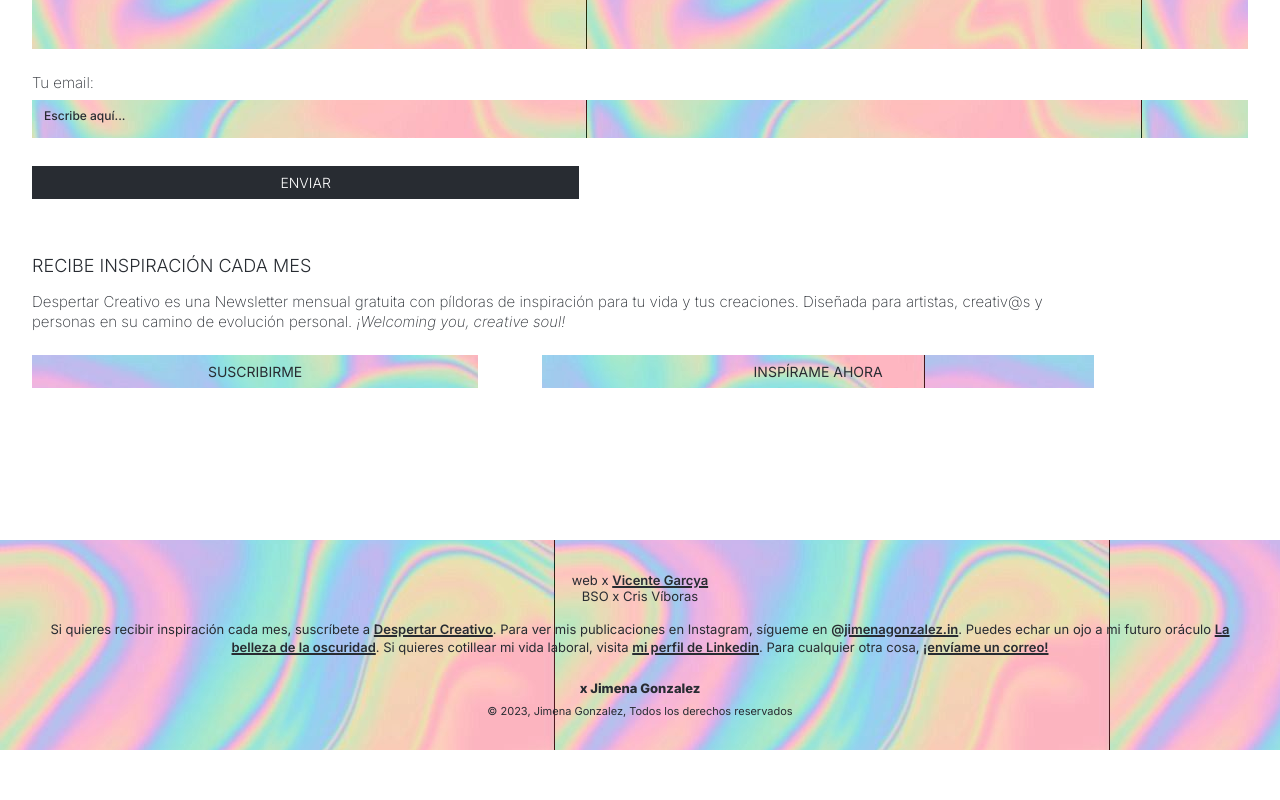
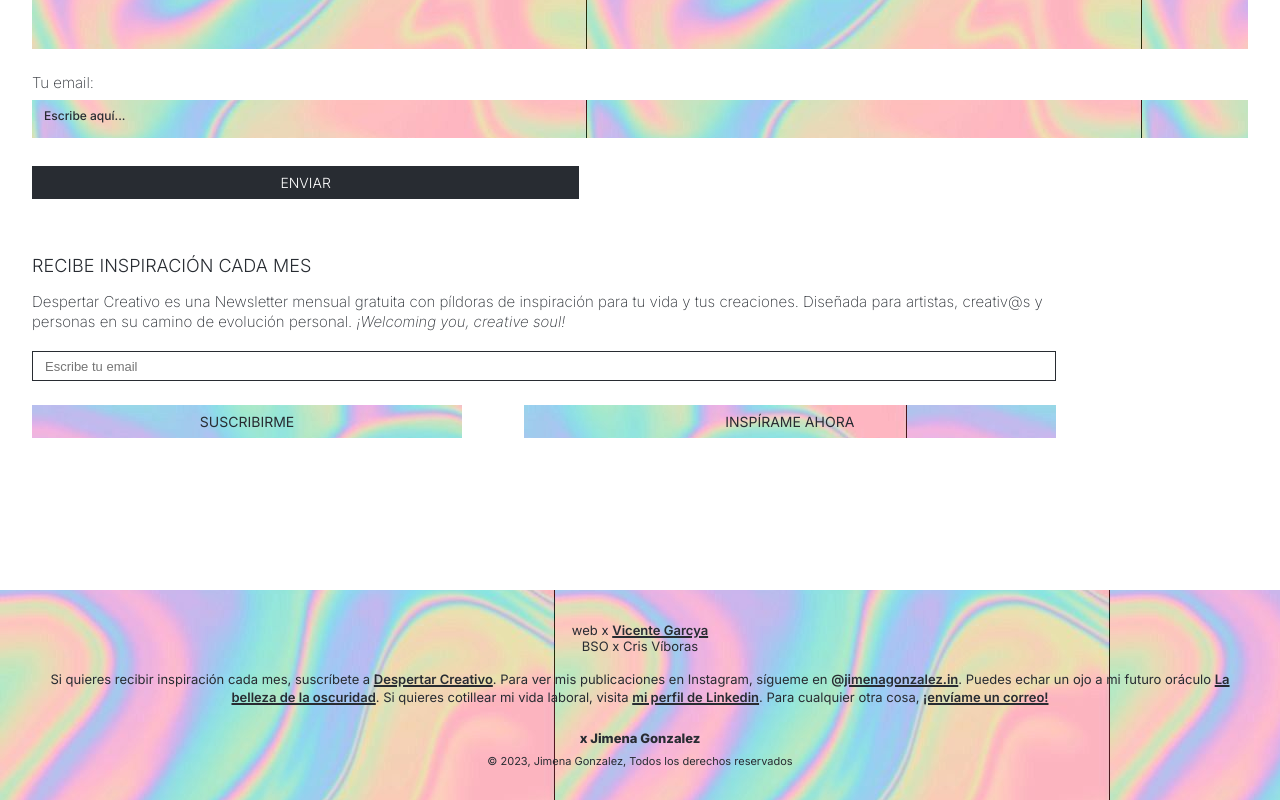
Before and after one commit to vicentegarcya/jimenagonzalez.in, a Next.js app: page / in a window 1280 px wide. Shown: the part 1124-1924 px from the top of the page. Before the commit the page ends 1874 px from the top, so only its background shows below. Built offline with nearby package versions, Linux system fonts and the light colour scheme.

Commit message:
finish all logic

```diff
--- a/components/layout.js
+++ b/components/layout.js
@@ -3,6 +3,7 @@ import Header from "./header";
 import Footer from "./footer";
 import styles from "./layout.module.css";
 import { useEffect, useState } from "react";
+import Toast from "./toast";
 
 export default function Layout({ children }) {
   const [page, setPage] = useState("");
--- /dev/null
+++ b/components/subscribe.js
@@ -0,0 +1,58 @@
+import { useState } from "react";
+import axios from "axios";
+import styles from "./subscribe.module.css";
+import Toast from "./toast";
+import Link from "next/link";
+
+function Subscribe({ pageWhereLoaded }) {
+  const [email, setEmail] = useState("");
+  const [state, setState] = useState("idle");
+  const [errorMsg, setErrorMsg] = useState(null);
+
+  const subscribe = async (e) => {
+    e.preventDefault();
+    setState("Loading");
+
+    try {
+      const response = await axios.post("/api/subscribe", { email });
+      console.log(response);
+      setState("Success");
+      setEmail("");
+    } catch (e) {
+      console.log(e.response.data.error);
+      setErrorMsg(e.response.data.error);
+      setState("Error");
+    }
+  };
+
+  return (
+    <form className={pageWhereLoaded === 'me' ? styles.sobre_mi : undefined} onSubmit={subscribe}>
+      <div className={styles.inspirate_email}>
+        <input
+          required
+          id="email-input"
+          name="email"
+          type="email"
+          placeholder="Escribe tu email"
+          value={email}
+          onChange={(e) => setEmail(e.target.value)}
+        />
+      </div>
+      <div className={styles.inspirate_cta_div}>
+        <button
+          disabled={state === "Loading"}
+          type="submit"
+          className={styles.subscribe_btn}
+          onClick={subscribe}
+        >
+          SUSCRIBIRME
+        </button>
+        <button><Link href={'https://mailchi.mp/cd32dfb448ae/aqu-llega-el-pre-estreno-julio-en-despertar-creativo?e=6fb98a57ae'}>INSPÍRAME AHORA</Link></button>
+      </div>
+      {state === "Error" && <Toast message={"Ha habido un error :( Revisa tu email y vuelve a intentarlo"}/>}
+      {state === "Success" && <Toast message={"¡Ya estás dentro! Recibirás la Newsletter Despertar Creativo cada mes en tu bandeja de entrada"}/>}
+    </form>
+  );
+}
+
+export default Subscribe;
--- /dev/null
+++ b/components/subscribe.module.css
@@ -0,0 +1,68 @@
+.inspirate_email input {
+  width: 100%;
+  border: 0.5px solid #282c32;
+  border-radius: 0px;
+  padding: 0.5rem 0.75rem 0.5rem 0.75rem;
+  font-size: 13px;
+  font-weight: 300;
+  margin-right: 0;
+  margin-top: 1.25rem;
+  height: 30px;
+}
+
+.inspirate_email input:focus {
+  outline: none;
+}
+
+.inspirate_cta_div {
+  display: flex;
+  justify-content: space-between;
+  margin-top: 0.5rem;
+}
+
+.inspirate_cta_div button {
+  margin-top: 1rem;
+  border: none;
+  padding: 8px 10px;
+  font-size: 15px;
+  width: 49%;
+  text-align: center;
+  background: transparent;
+  font-weight: 400;
+  color: #fff;
+  background-color: #282c32;
+  font-weight: 400;
+  font-size: 14px;
+}
+
+.inspirate_cta_div button:nth-child(1) {
+  width: 42%;
+  background: url("../public/PSICODELICO.jpeg");
+  background-position-x: -2rem;
+  background-position-y: 0;
+  color: #282c32;
+}
+
+.inspirate_cta_div button:nth-child(2) {
+  width: 52%;
+  background: url("../public/PSICODELICO.jpeg");
+  background-position-x: calc(-140px - 2rem);
+  background-position-y: 0;
+  color: #282c32;
+}
+
+.sobre_mi .inspirate_cta_div button:nth-child(1) {
+  width: 44%;
+  background: url("../public/GRADIENTE_AURA.jpeg");
+  background-position-x: -247px;
+  background-position-y: -757px;
+  color: #282c32;
+}
+
+.sobre_mi .inspirate_cta_div button:nth-child(2) {
+  width: 50%;
+  background: url("../public/GRADIENTE_AURA.jpeg");
+  background-position-x: -409px;
+  background-position-y: -757px;
+  color: #282c32;
+}
--- /dev/null
+++ b/components/toast.js
@@ -0,0 +1,16 @@
+import { useEffect, useState } from "react";
+import styles from "./toast.module.css";
+
+export default function Toast({ message }) {
+  const [showToast, setShowToast] = useState(true);
+
+  useEffect(() => {
+    setTimeout(() => setShowToast(false), 5000);
+  });
+
+  return (
+    <div>
+      { showToast && <div className={styles.toast}>{message}</div> }
+    </div>
+  );
+}
--- /dev/null
+++ b/components/toast.module.css
@@ -0,0 +1,13 @@
+.toast {
+  z-index: 99;
+  position: fixed;
+  bottom: 8%;
+  right: 2rem;
+  background-color: #fff;
+  backdrop-filter: blur(12px);
+  padding: 1rem 1rem 1rem 1.25rem;
+  font-size: 14px;
+  width: 60%;
+  border: 0.5px solid #282c32;
+  line-height: 1.3;
+}
--- a/package.json
+++ b/package.json
@@ -9,6 +9,7 @@
     "lint": "next lint"
   },
   "dependencies": {
+    "axios": "^1.4.0",
     "dotenv": "^16.3.1",
     "eslint": "8.44.0",
     "eslint-config-next": "13.4.8",
--- /dev/null
+++ b/pages/api/subscribe.js
@@ -0,0 +1,40 @@
+import axios from 'axios';
+
+export default async function Subscribe(req, res) {
+  const { email } = req.body
+
+  if (!email || !email.length) {
+    return res.status(400).json({ error: 'Email is required' })
+  }
+
+  const API_KEY = process.env.MAILCHIMP_API_KEY
+  const API_SERVER = process.env.MAILCHIMP_API_SERVER
+  const AUDIENCE_ID = process.env.MAILCHIMP_AUDIENCE_ID
+
+  const url = `https://${API_SERVER}.api.mailchimp.com/3.0/lists/${AUDIENCE_ID}/members`
+
+  const data = {
+    email_address: email,
+    status: 'subscribed'
+  }
+
+  const options = {
+    headers: {
+      'Content-Type': 'application/json',
+      Authorization: `api_key ${API_KEY}`
+    }
+  }
+
+  try {
+    const response = await axios.post(url, data, options)
+    if (response.status >= 400) {
+      return res.status(400).json({
+        error: `There was an error subscribing to the newsletter. Shoot me an email at ogbonnakell@gmail and I'll add you to the list.`
+      })
+    }
+    return res.status(201).json({ message: 'success' })
+  } catch (error) {
+    console.log(error)
+    return res.status(500).json({ error: error.message })
+  }
+}
--- a/pages/index.js
+++ b/pages/index.js
@@ -2,6 +2,7 @@ import styles from "@/styles/Home.module.css";
 import Layout from "@/components/layout";
 import Service from "@/components/service";
 import PropuestaForm from "@/components/propuestaForm";
+import Subscribe from "@/components/subscribe";
 
 export default function Home() {
   return (
@@ -130,10 +131,7 @@ export default function Home() {
             artistas, creativ@s y personas en su camino de evolución personal.
             <span> ¡Welcoming you, creative soul!</span>
           </p>
-          <div className={styles.inspirate_cta_div}>
-            <button>SUSCRIBIRME</button>
-            <button>INSPÍRAME AHORA</button>
-          </div>
+          <Subscribe pageWhereLoaded={'home'} />
         </section>
       </main>
     </Layout>
--- a/pages/me.js
+++ b/pages/me.js
@@ -2,6 +2,7 @@ import Layout from "@/components/layout";
 import styles from "@/styles/Me.module.css";
 import Image from "next/image";
 import { useState } from "react";
+import Subscribe from "@/components/subscribe";
 
 export default function Me() {
   const [isPlaying, setIsPlaying] = useState(false);
@@ -172,10 +173,7 @@ export default function Me() {
             inspiración mensual y podrás estar al tanto de todos mis
             lanzamientos y promociones.
           </p>
-          <div className={styles.inspirate_cta_div}>
-            <button>SUSCRIBIRME</button>
-            <button>VER UN EJEMPLO</button>
-          </div>
+          <Subscribe pageWhereLoaded={'me'} />
         </section>
       </div>
     </Layout>
--- a/styles/Home.module.css
+++ b/styles/Home.module.css
@@ -118,41 +118,3 @@
 .inspirate_cada_mes p span {
   font-family: 'Inter-italic';
 }
-
-.inspirate_cta_div {
-  width: 83dvw;
-  display: flex;
-  justify-content: space-between;
-  margin-top: 0.5rem;
-}
-
-.inspirate_cta_div button {
-  margin-top: 1rem;
-  border: none;
-  padding: 8px 10px;
-  font-size: 15px;
-  width: 49%;
-  text-align: center;
-  background: transparent;
-  font-weight: 400;
-  color: #fff;
-  background-color: #282c32;
-  font-weight: 400;
-  font-size: 14px;
-}
-
-.inspirate_cta_div > button:nth-child(1) {
-  width: 42%;
-  background: url("../public/PSICODELICO.jpeg");
-  background-position-x: -2rem;
-  background-position-y: 0;
-  color: #282c32;
-}
-
-.inspirate_cta_div > button:nth-child(2) {
-  width: 52%;
-  background: url("../public/PSICODELICO.jpeg");
-  background-position-x: calc(-140px - 2rem);
-  background-position-y: 0;
-  color: #282c32;
-}
```
Also changed, not shown: 1 other file (tests, documents, lock files or other folders).
